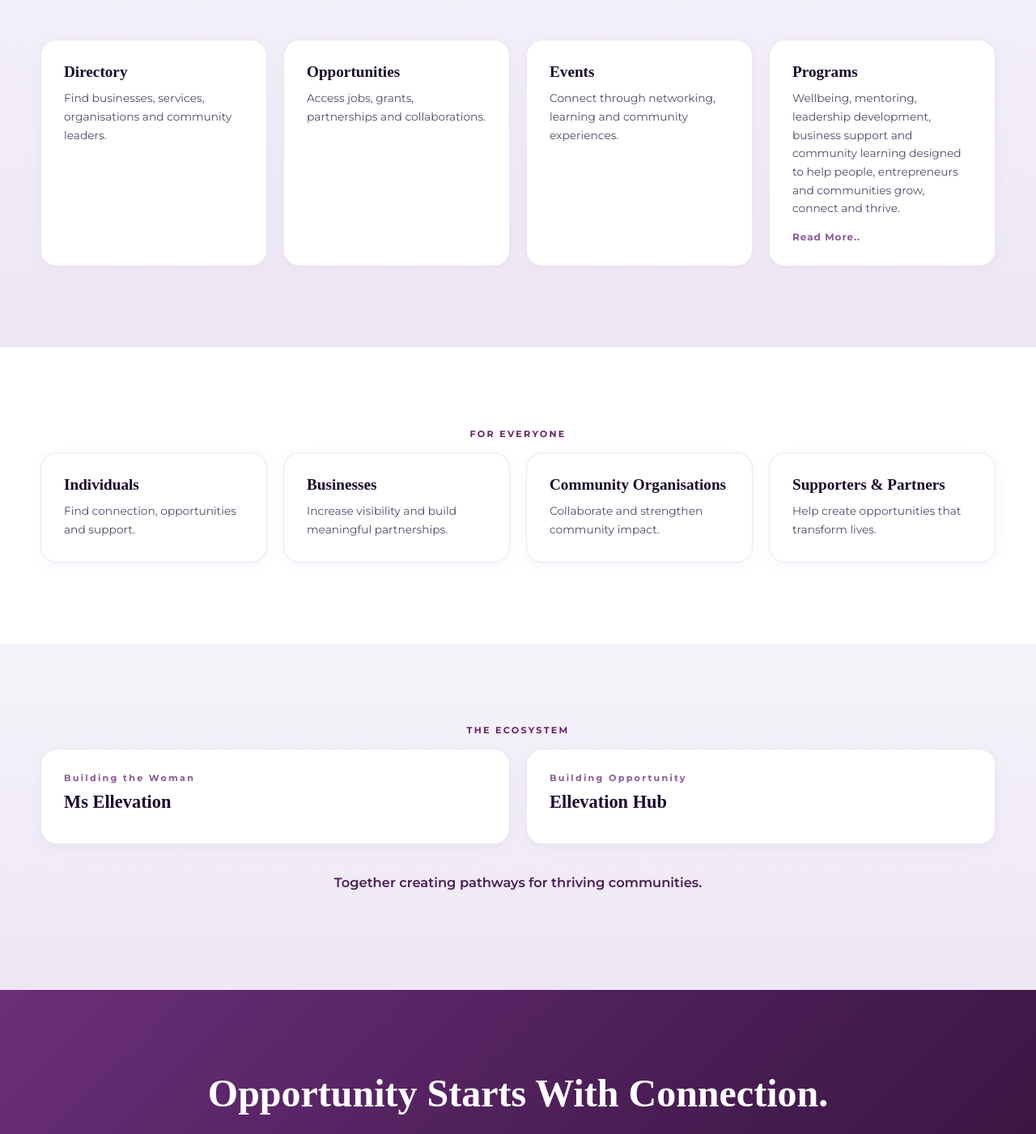
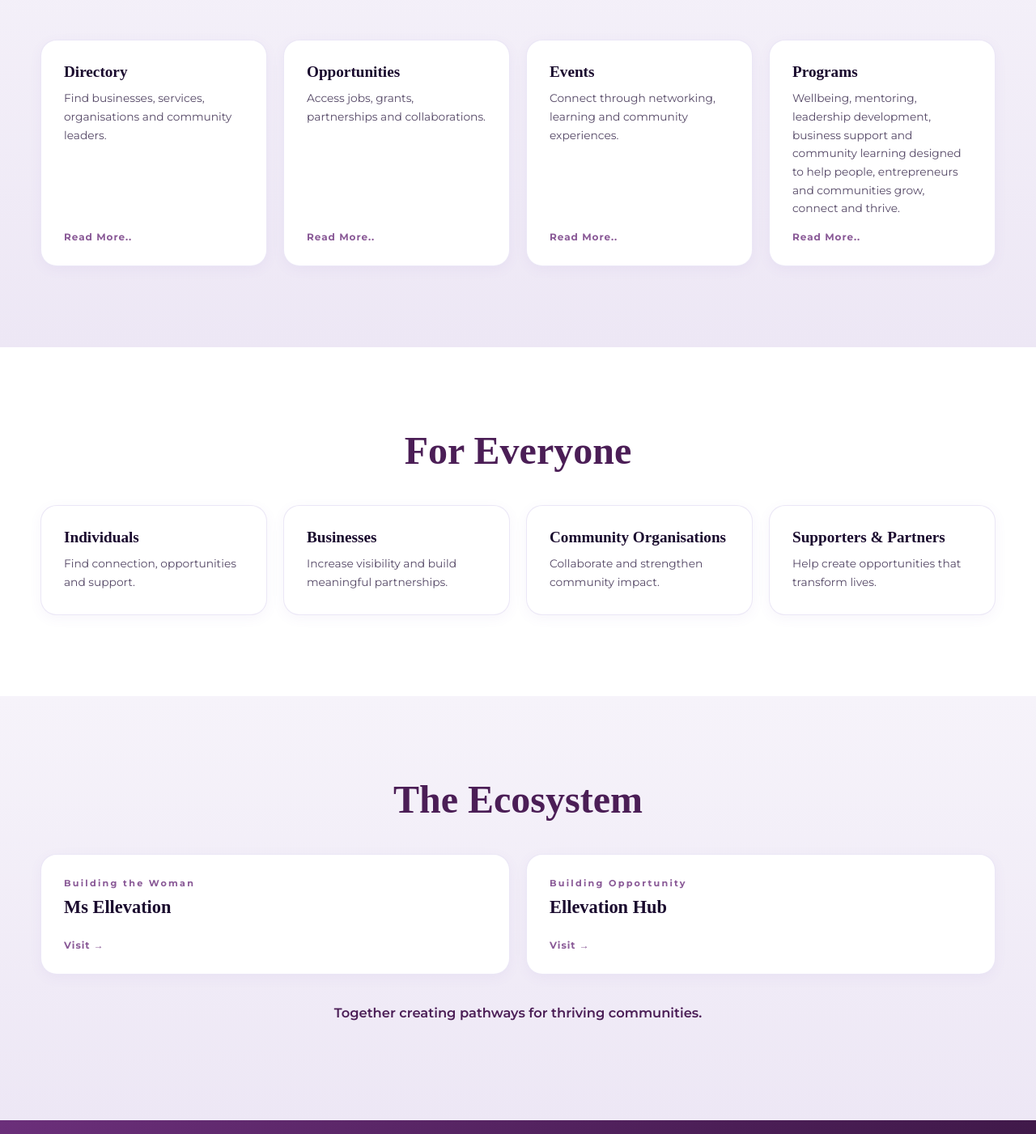
Before and after one commit to atulwalhekar7/Ellevation-ecosystem, a React (Vite) app in the folder vite-project/: page /hub in a window 1280 px wide. Shown: the part 938-2339 px from the top of the page at 81% size. Built offline with nearby package versions, Linux system fonts and the light colour scheme; a web font is replaced by a local one.

Commit message:
made changes in logo Size and Ellevation Hub UI

```diff
--- a/vite-project/src/Pages/EllevationHub.tsx
+++ b/vite-project/src/Pages/EllevationHub.tsx
@@ -102,9 +102,9 @@
 
 /* ── Home page content (client-final) ── */
 const HOME_OPPORTUNITIES: { title: string; desc: string; page: Page; link?: string }[] = [
-  { title: "Directory",     desc: "Find businesses, services, organisations and community leaders.", page: "directory" },
-  { title: "Opportunities", desc: "Access jobs, grants, partnerships and collaborations.",           page: "opportunities" },
-  { title: "Events",        desc: "Connect through networking, learning and community experiences.", page: "events" },
+  { title: "Directory",     desc: "Find businesses, services, organisations and community leaders.", page: "directory",     link: "Read More.." },
+  { title: "Opportunities", desc: "Access jobs, grants, partnerships and collaborations.",           page: "opportunities", link: "Read More.." },
+  { title: "Events",        desc: "Connect through networking, learning and community experiences.", page: "events",        link: "Read More.." },
   { title: "Programs",      desc: "Wellbeing, mentoring, leadership development, business support and community learning designed to help people, entrepreneurs and communities grow, connect and thrive.", page: "programs", link: "Read More.." },
 ];
 
@@ -115,9 +115,9 @@
   { title: "Supporters & Partners",   desc: "Help create opportunities that transform lives." },
 ];
 
-const HOME_ECOSYSTEM = [
-  { eyebrow: "Building the Woman",   title: "Ms Ellevation" },
-  { eyebrow: "Building Opportunity", title: "Ellevation Hub" },
+const HOME_ECOSYSTEM: { eyebrow: string; title: string; route: string }[] = [
+  { eyebrow: "Building the Woman",   title: "Ms Ellevation",  route: "/ms-ellevation" }, // <- your Ms Ellevation route
+  { eyebrow: "Building Opportunity", title: "Ellevation Hub", route: "/hub" },
 ];
 
 /* ── About page content (client-final) ── */
@@ -521,6 +521,7 @@
    Structure: 1 Hero · 2 Opportunities · 3 For Everyone · 4 Ecosystem · 5 Final CTA
    ══════════════════════════════════════════════════════════════════════════ */
 function HomeSection({ nav }: { nav: (p: Page) => void }) {
+  const routerNavigate = useNavigate();
   const opp = useInView(0.1);
   const every = useInView(0.1);
   const eco = useInView(0.1);
@@ -587,7 +588,7 @@
       {/* 3 ── FOR EVERYONE */}
     <section className="hub-about-section hub-about-plain" style={ab.sectionWhite}>
   <div ref={every.ref} style={{ ...ab.container, ...fade(every.inView, 0) }}>
-          <p className="hub-about-eye" style={ab.eye}>FOR EVERYONE</p>
+    <h2 className="hub-about-title" style={ab.title}>For Everyone</h2>
     <div style={ab.gridAuto}>
             {HOME_FOR_EVERYONE.map((item, i) => (
               <div key={item.title} className="hub-about-card" style={{ ...ab.card, ...fade(every.inView, 100 + i * 80) }}>
@@ -602,13 +603,27 @@
       {/* 4 ── THE ECOSYSTEM */}
       <section className="hub-about-section hub-about-alt" style={ab.sectionLight}>
   <div ref={eco.ref} style={{ ...ab.container, ...fade(eco.inView, 0) }}>
-          <p className="hub-about-eye" style={ab.eye}>THE ECOSYSTEM</p>
+    <h2 className="hub-about-title" style={ab.title}>The Ecosystem</h2>
    <div style={ab.gridAuto}>
   {HOME_ECOSYSTEM.map((item, i) => (
-              <div key={item.title} className="hub-about-card" style={{ ...ab.card, ...fade(eco.inView, 100 + i * 100) }}>
+   <button
+  key={item.title}
+  onClick={() => {
+    if (item.route === "/hub") {
+      // Already on Hub home: make sure we're on "home" and scroll to the top
+      nav("home");
+      window.scrollTo({ top: 0, behavior: "smooth" });
+    } else {
+      routerNavigate(item.route);
+    }
+  }}
+  className="hub-about-card hub-about-access"
+  style={{ ...ab.card, ...ab.accessCard, ...fade(eco.inView, 100 + i * 100) }}
+>
       <p className="hub-about-eye" style={ab.eyeLeft}>{item.eyebrow}</p>
       <h3 className="hub-about-card-title" style={{ ...ab.cardTitle, fontSize: "1.4rem" }}>{item.title}</h3>
-              </div>
+      <span className="hub-about-link" style={ab.cardLink}>Visit →</span>
+    </button>
   ))}
 </div>
           <p className="hub-about-sub" style={{ ...ab.para, marginTop: 32, fontWeight: 600, color: "#4B1E56" }}>
@@ -1127,8 +1142,7 @@
       {/* 2 ── OUR PATHWAYS */}
       <section className="hub-about-section hub-about-plain" style={ab.sectionWhite}>
         <div ref={path.ref} style={{ ...ab.container, ...fade(path.inView, 0) }}>
-          <p className="hub-about-eye" style={ab.eye}>OUR PATHWAYS</p>
-          <div className="hub-programs-grid" style={pg.pathGrid}>
+<h2 className="hub-about-title" style={ab.title}>Our Pathways</h2>          <div className="hub-programs-grid" style={pg.pathGrid}>
             {PROGRAM_PATHWAYS.map((p, i) => (
               <div key={p.title} className="hub-about-card" style={{ ...ab.card, ...fade(path.inView, 100 + i * 80) }}>
                 <div style={ab.icon}>{p.icon}</div>
@@ -1156,7 +1170,7 @@
       {/* 3 ── WHO WE SUPPORT */}
       <section className="hub-about-section hub-about-alt" style={ab.sectionLight}>
         <div ref={who.ref} style={{ ...ab.container, ...fade(who.inView, 0) }}>
-          <p className="hub-about-eye" style={ab.eye}>WHO WE SUPPORT</p>
+<h2 className="hub-about-title" style={ab.title}>Who We Support</h2>
           <div style={pg.chipRow}>
             {PROGRAMS_WHO_WE_SUPPORT.map(w => (
               <span key={w} className="hub-programs-chip" style={pg.chip}>{w}</span>
@@ -1168,8 +1182,7 @@
       {/* 4 ── PARTNERS & COLLABORATORS */}
       <section className="hub-about-section hub-about-plain" style={ab.sectionWhite}>
         <div ref={part.ref} style={{ ...ab.containerNarrow, ...fade(part.inView, 0) }}>
-          <p className="hub-about-eye" style={ab.eye}>PARTNERS &amp; COLLABORATORS</p>
-          <p className="hub-about-sub" style={ab.para}>
+<h2 className="hub-about-title" style={{ ...ab.title, marginBottom: 24 }}>Partners &amp; Collaborators</h2>          <p className="hub-about-sub" style={ab.para}>
             We work alongside community organisations, businesses, educators, government and supporters to create opportunities that strengthen communities and create lasting impact.
           </p>
           <p className="hub-about-sub" style={{ ...ab.para, fontWeight: 600, color: "#4B1E56" }}>
@@ -1190,7 +1203,7 @@
       {/* 5 ── THE ELLEVATION ECOSYSTEM */}
       <section className="hub-about-section hub-about-alt" style={ab.sectionLight}>
         <div ref={eco.ref} style={{ ...ab.container, ...fade(eco.inView, 0) }}>
-          <p className="hub-about-eye" style={ab.eye}>THE ELLEVATION ECOSYSTEM</p>
+<h2 className="hub-about-title" style={ab.title}>The Ellevation Ecosystem</h2>
           <div style={ab.gridAuto}>
             {PROGRAMS_ECOSYSTEM.map((item, i) => (
               <div key={item.title} className="hub-about-card" style={{ ...ab.card, ...fade(eco.inView, 100 + i * 100) }}>
@@ -1989,8 +2002,14 @@
   heroInner: { maxWidth: 860, margin: "0 auto", position: "relative", zIndex: 1 },
   heroEye: { fontFamily: "'Montserrat',sans-serif", fontSize: "0.78rem", fontWeight: 700, letterSpacing: "0.25em", color: "#D7B264", marginBottom: 20 },
   heroTitle: { fontFamily: "'Astrid Regular', serif", fontWeight: 700, fontSize: "clamp(2.4rem,6vw,4.2rem)", color: "#fff", lineHeight: 1.1, marginBottom: 28 },
-  heroText: { fontFamily: "'Montserrat',sans-serif", fontSize: "1.02rem", color: "rgba(255,255,255,0.9)", lineHeight: 1.8, maxWidth: 740, margin: "0 auto" },
-
+heroText: {
+  fontFamily: "'Montserrat',sans-serif",
+  fontSize: "1.02rem",
+  color: "rgba(255,255,255,0.9)",
+  lineHeight: 1.8,
+  maxWidth: 860,        // was 740
+  margin: "0 auto"
+},
   /* Section shells */
   sectionLight: { padding: "100px 48px", background: "linear-gradient(180deg, #f6f3fa 0%, #ede7f5 100%)" },
   sectionWhite: { padding: "100px 48px", background: "#fff" },
@@ -2325,9 +2344,9 @@
       /* ── Logo: bigger, no animation. Net height = 130 + (-33 * 2) = 64px, navbar height same ── */
 /* Logo overflows outside the navbar pill. Net layout height = 180 + (-58 * 2) = 64px */
 .ns-logo{
-  height:170px;
+  height:130px;          /* was 170px */
   width:auto;
-  margin:-48px 0;
+  margin:-33px 0;        /* net 130 - 66 = 64px */
   object-fit:contain;
   cursor:pointer;
   flex-shrink:0;
--- a/vite-project/src/Pages/MsEllevation.tsx
+++ b/vite-project/src/Pages/MsEllevation.tsx
@@ -1538,10 +1538,10 @@
         }
         .ns-back-home:hover{ background:rgba(75,30,86,0.12); opacity:1; }
 
-  .ns-logo {
-  height: 110px;
+ .ns-logo {
+  height: 100px;          /* was 110px */
   width: auto;
-  margin: -15px 0;
+  margin: -8px 0;        /* net 64px */
   object-fit: contain;
   cursor: pointer;
   flex-shrink: 0;
```
Lines whose indentation alone changed are shown as unchanged.
